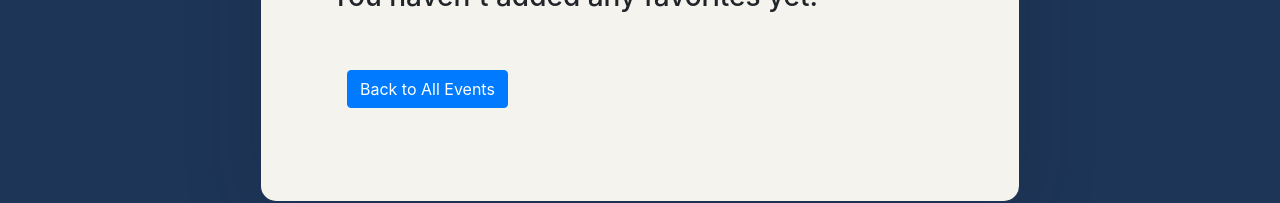
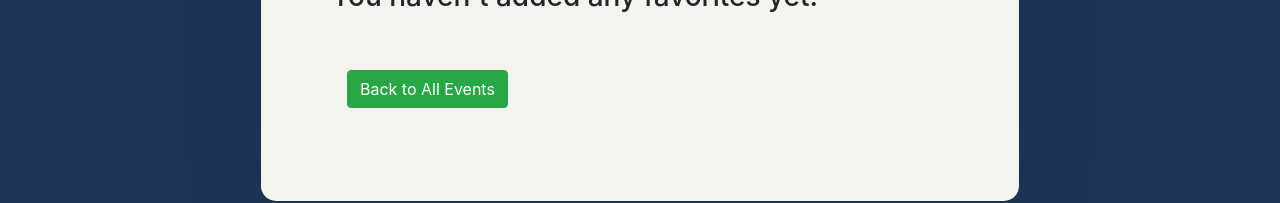
Before and after one commit to TheyCallMeMattyD/project3, a React (Create React App) app in the folder client/: page /favorites in a window 1280 px wide. Shown: the part 401-604 px from the top of the page. Built offline with nearby package versions, Linux system fonts and the light colour scheme.

Commit message:
fixed button style and spacing

```diff
--- a/client/src/pages/Detail.js
+++ b/client/src/pages/Detail.js
@@ -96,7 +96,7 @@ const Detail = props => {
               <p>End Time: {state.currentPost.endTime}</p>
               <div className="mt-5 text-center">
               <Link to="/home">
-               <button type="button" class="btn btn-primary mt-2 ml-2">Back to All Events</button>
+               <button type="button" class="btn btn-success mt-2 ml-2">Back to All Events</button>
              </Link>
               {state.currentPost.addsAttendee.filter(attendeeId => attendeeId === state.currentMember._id).length ? (
                   <button className="btn btn-danger mt-2 ml-2" onClick={removeAttendee}>
@@ -107,8 +107,6 @@ const Detail = props => {
                       <span role="img" aria-label="heart">❤️</span> Register
                     </button>
                   )}
-
-
                 {state.currentMember.favoritesEvents.filter(event => event._id === id).length ? (
                   <button className="btn btn-danger mt-2 ml-2" onClick={removeFavorite}>
                     Remove from Favorites!
--- a/client/src/pages/FavoritesList.js
+++ b/client/src/pages/FavoritesList.js
@@ -42,7 +42,7 @@ const FavoritesList = () => {
         <h3>You haven't added any favorites yet!</h3>
       )}
               <Link to="/home">
-                <button type="button" class="btn btn-primary ml-3 mt-5">Back to All Events</button>
+                <button type="button" class="btn btn-success ml-3 mt-5">Back to All Events</button>
               </Link>
     </div>
   );
```
Also changed, not shown: 1 other file (tests, documents, lock files or other folders).
